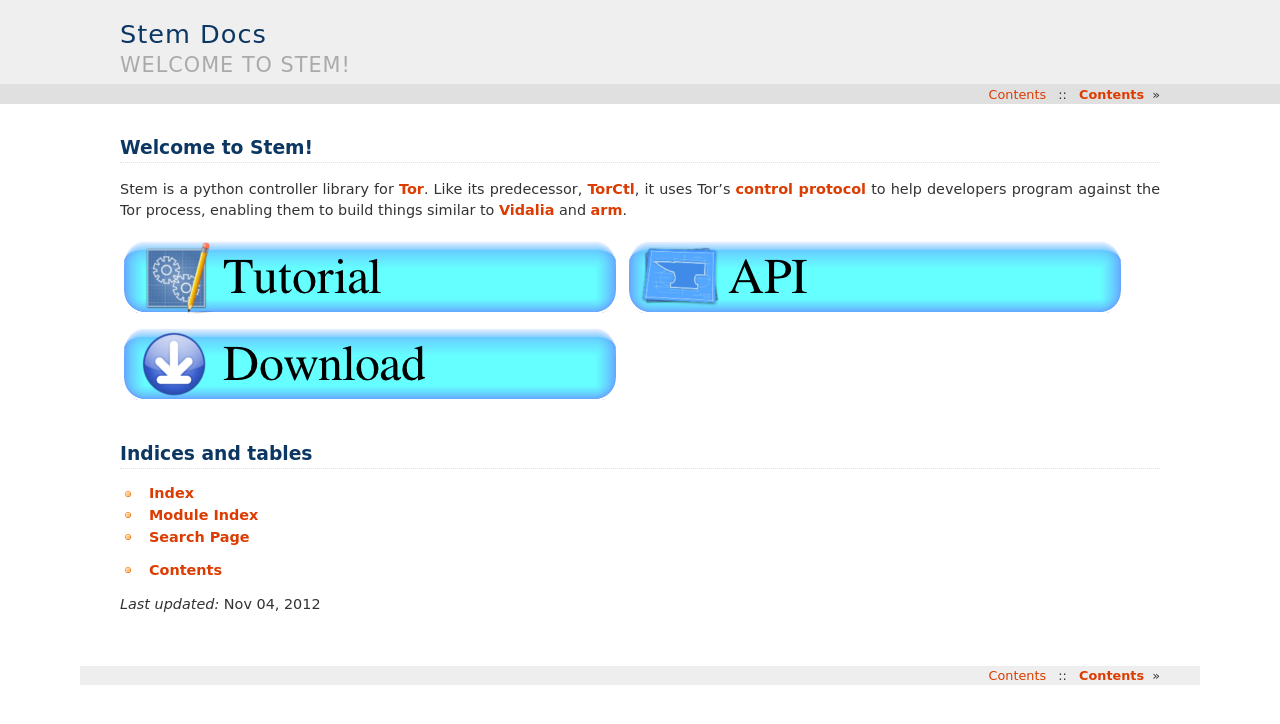
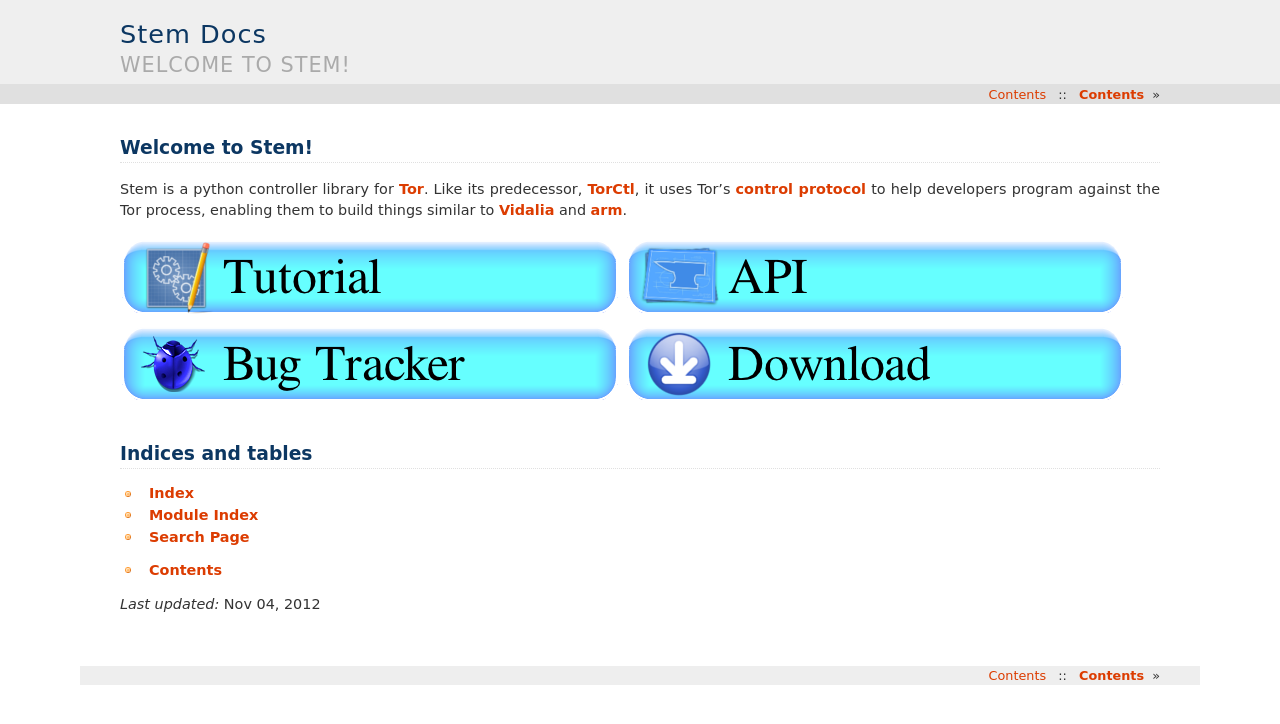
Before and after one commit to torproject/stem, a Sphinx documentation site: the page built from docs/index.rst, in a window 1280 px wide. Shown: the top 724 px of the page. Built offline with Sphinx 7.4.7, drawn with Linux system fonts in a browser that asks for light colours.

Commit message:
Link for the bug tracker
Adding a link to our front page for a bug tracker page on trac that's specific
to our project.

```diff
--- a/docs/index.rst
+++ b/docs/index.rst
@@ -8,6 +8,9 @@
 
 .. image:: /_static/buttons/api.png
    :target: api.html
+
+.. image:: /_static/buttons/bug_tracker.png
+   :target: https://trac.torproject.org/projects/tor/wiki/doc/stem/bugs
 
 .. image:: /_static/buttons/download.png
    :target: download.html
```
Also changed, not shown: docs/_static/buttons/bug_tracker.png (added), 1 other file.
